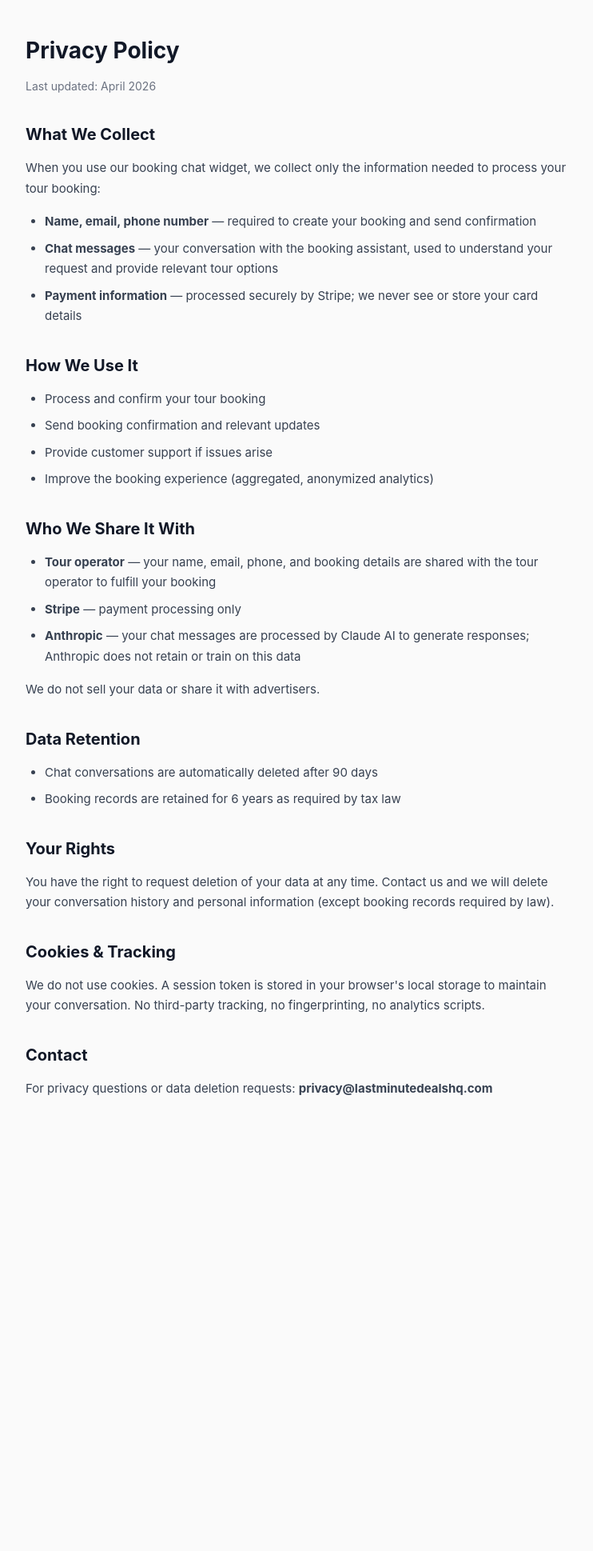
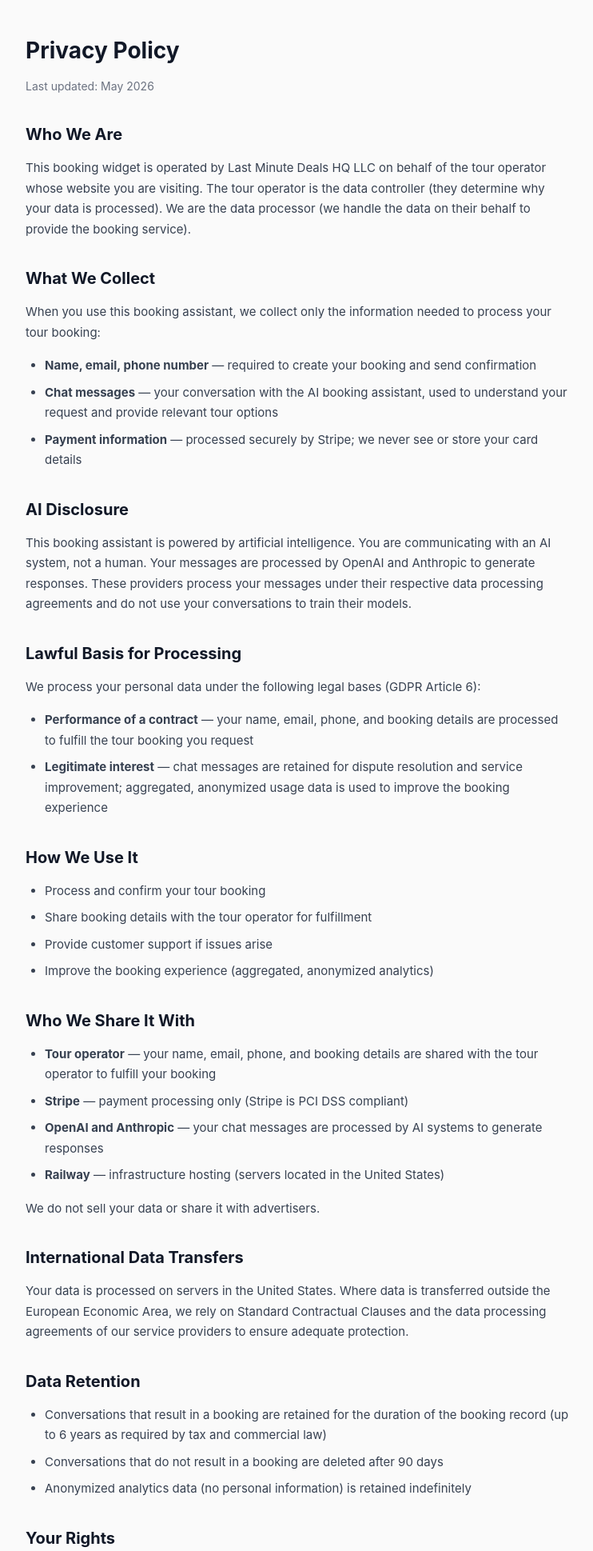
Before and after one commit to johnanleitner1-Coder/lastminutedeals-widget, a FastAPI app: page /privacy in a window 1280 px wide. Shown: the top 1939 px of the page at 80% size, without its empty margins (268-1010 px from the left). Before the commit the page ends 1370 px from the top, so only its background shows below. Run offline with FastAPI, Linux system fonts and the light colour scheme.

Commit message:
Strengthen privacy policy: GDPR lawful basis, AI disclosure, retention tiers
- State lawful basis (contract performance + legitimate interest)
- Disclose both OpenAI and Anthropic as AI processors
- Add international data transfer clause
- Tiered retention: 90 days for non-booking conversations, 6 years for bookings
- List full GDPR rights (access, erasure, portability, etc.)
- Add data controller vs processor distinction
- Widget footer: replace consent language with AI disclosure

Co-Authored-By: Claude Opus 4.6 <noreply@anthropic.com>

```diff
--- a/app/static/widget.js
+++ b/app/static/widget.js
@@ -115,7 +115,7 @@
         .typing-dot:nth-child(2) { animation-delay: 0.2s; }\
         .typing-dot:nth-child(3) { animation-delay: 0.4s; }\
         @keyframes typing { 0%, 60%, 100% { opacity: 0.3; } 30% { opacity: 1; } }\
-        .privacy-note { font-size: 11px; color: #9ca3af; text-align: center; padding: 4px 16px 8px; }\
+        .privacy-note { font-size: 11px; color: #9ca3af; text-align: center; padding: 4px 16px 8px; line-height: 1.4; }\
         .privacy-note a { color: #6b7280; }\
     ';
 
@@ -138,7 +138,7 @@
             <button class="widget-close" aria-label="Close">&times;</button>\
         </div>\
         <div class="widget-messages" id="widget-messages"></div>\
-        <div class="privacy-note">By chatting, you agree to our <a href="' + API_URL + '/privacy" target="_blank">Privacy Policy</a></div>\
+        <div class="privacy-note">AI-powered assistant. <a href="' + API_URL + '/privacy" target="_blank">Privacy Policy</a></div>\
         <div class="widget-input-area">\
             <textarea class="widget-input" id="widget-input" placeholder="Ask about tours..." rows="1"></textarea>\
             <button class="widget-send" id="widget-send">Send</button>\
--- a/app/templates/privacy.html
+++ b/app/templates/privacy.html
@@ -25,20 +25,33 @@
 <body>
 <div class="container">
     <h1>Privacy Policy</h1>
-    <p class="updated">Last updated: April 2026</p>
+    <p class="updated">Last updated: May 2026</p>
+
+    <h2>Who We Are</h2>
+    <p>This booking widget is operated by Last Minute Deals HQ LLC on behalf of the tour operator whose website you are visiting. The tour operator is the data controller (they determine why your data is processed). We are the data processor (we handle the data on their behalf to provide the booking service).</p>
 
     <h2>What We Collect</h2>
-    <p>When you use our booking chat widget, we collect only the information needed to process your tour booking:</p>
+    <p>When you use this booking assistant, we collect only the information needed to process your tour booking:</p>
     <ul>
         <li><strong>Name, email, phone number</strong> — required to create your booking and send confirmation</li>
-        <li><strong>Chat messages</strong> — your conversation with the booking assistant, used to understand your request and provide relevant tour options</li>
+        <li><strong>Chat messages</strong> — your conversation with the AI booking assistant, used to understand your request and provide relevant tour options</li>
         <li><strong>Payment information</strong> — processed securely by Stripe; we never see or store your card details</li>
+    </ul>
+
+    <h2>AI Disclosure</h2>
+    <p>This booking assistant is powered by artificial intelligence. You are communicating with an AI system, not a human. Your messages are processed by OpenAI and Anthropic to generate responses. These providers process your messages under their respective data processing agreements and do not use your conversations to train their models.</p>
+
+    <h2>Lawful Basis for Processing</h2>
+    <p>We process your personal data under the following legal bases (GDPR Article 6):</p>
+    <ul>
+        <li><strong>Performance of a contract</strong> — your name, email, phone, and booking details are processed to fulfill the tour booking you request</li>
+        <li><strong>Legitimate interest</strong> — chat messages are retained for dispute resolution and service improvement; aggregated, anonymized usage data is used to improve the booking experience</li>
     </ul>
 
     <h2>How We Use It</h2>
     <ul>
         <li>Process and confirm your tour booking</li>
-        <li>Send booking confirmation and relevant updates</li>
+        <li>Share booking details with the tour operator for fulfillment</li>
         <li>Provide customer support if issues arise</li>
         <li>Improve the booking experience (aggregated, anonymized analytics)</li>
     </ul>
@@ -46,25 +59,40 @@
     <h2>Who We Share It With</h2>
     <ul>
         <li><strong>Tour operator</strong> — your name, email, phone, and booking details are shared with the tour operator to fulfill your booking</li>
-        <li><strong>Stripe</strong> — payment processing only</li>
-        <li><strong>Anthropic</strong> — your chat messages are processed by Claude AI to generate responses; Anthropic does not retain or train on this data</li>
+        <li><strong>Stripe</strong> — payment processing only (Stripe is PCI DSS compliant)</li>
+        <li><strong>OpenAI and Anthropic</strong> — your chat messages are processed by AI systems to generate responses</li>
+        <li><strong>Railway</strong> — infrastructure hosting (servers located in the United States)</li>
     </ul>
     <p>We do not sell your data or share it with advertisers.</p>
 
+    <h2>International Data Transfers</h2>
+    <p>Your data is processed on servers in the United States. Where data is transferred outside the European Economic Area, we rely on Standard Contractual Clauses and the data processing agreements of our service providers to ensure adequate protection.</p>
+
     <h2>Data Retention</h2>
     <ul>
-        <li>Chat conversations are automatically deleted after 90 days</li>
-        <li>Booking records are retained for 6 years as required by tax law</li>
+        <li>Conversations that result in a booking are retained for the duration of the booking record (up to 6 years as required by tax and commercial law)</li>
+        <li>Conversations that do not result in a booking are deleted after 90 days</li>
+        <li>Anonymized analytics data (no personal information) is retained indefinitely</li>
     </ul>
 
     <h2>Your Rights</h2>
-    <p>You have the right to request deletion of your data at any time. Contact us and we will delete your conversation history and personal information (except booking records required by law).</p>
+    <p>Under GDPR, you have the right to:</p>
+    <ul>
+        <li><strong>Access</strong> — request a copy of your personal data</li>
+        <li><strong>Rectification</strong> — correct inaccurate data</li>
+        <li><strong>Erasure</strong> — request deletion of your data (except records required by law)</li>
+        <li><strong>Restriction</strong> — limit how we process your data</li>
+        <li><strong>Portability</strong> — receive your data in a structured format</li>
+        <li><strong>Objection</strong> — object to processing based on legitimate interest</li>
+    </ul>
+    <p>To exercise any of these rights, contact us at the address below.</p>
 
     <h2>Cookies &amp; Tracking</h2>
     <p>We do not use cookies. A session token is stored in your browser's local storage to maintain your conversation. No third-party tracking, no fingerprinting, no analytics scripts.</p>
 
     <h2>Contact</h2>
-    <p>For privacy questions or data deletion requests: <strong>privacy@lastminutedealshq.com</strong></p>
+    <p>For privacy questions or data requests:<br><strong>privacy@lastminutedealshq.com</strong></p>
+    <p>If you are unsatisfied with our response, you have the right to lodge a complaint with your local data protection authority.</p>
 </div>
 </body>
 </html>
```
